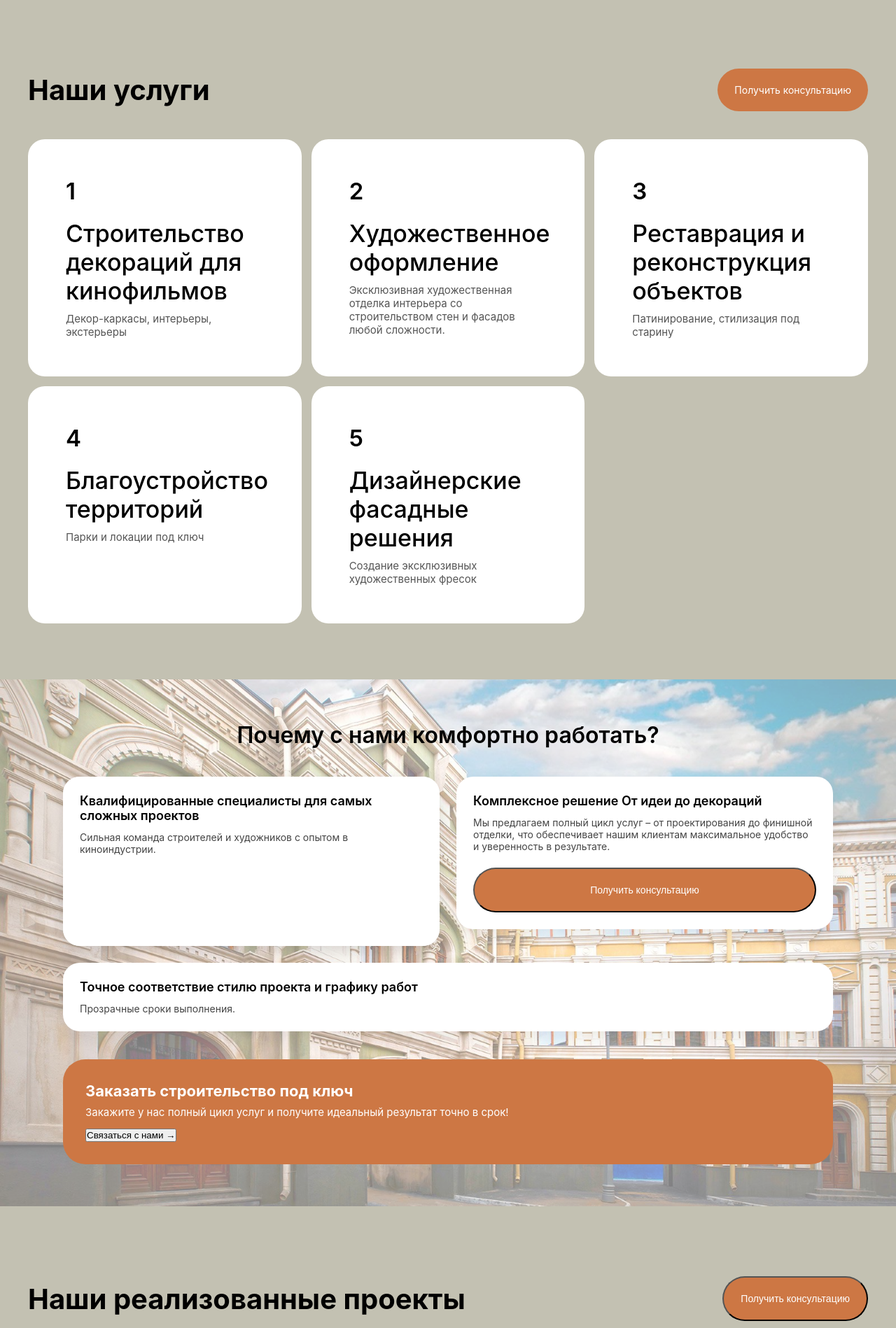
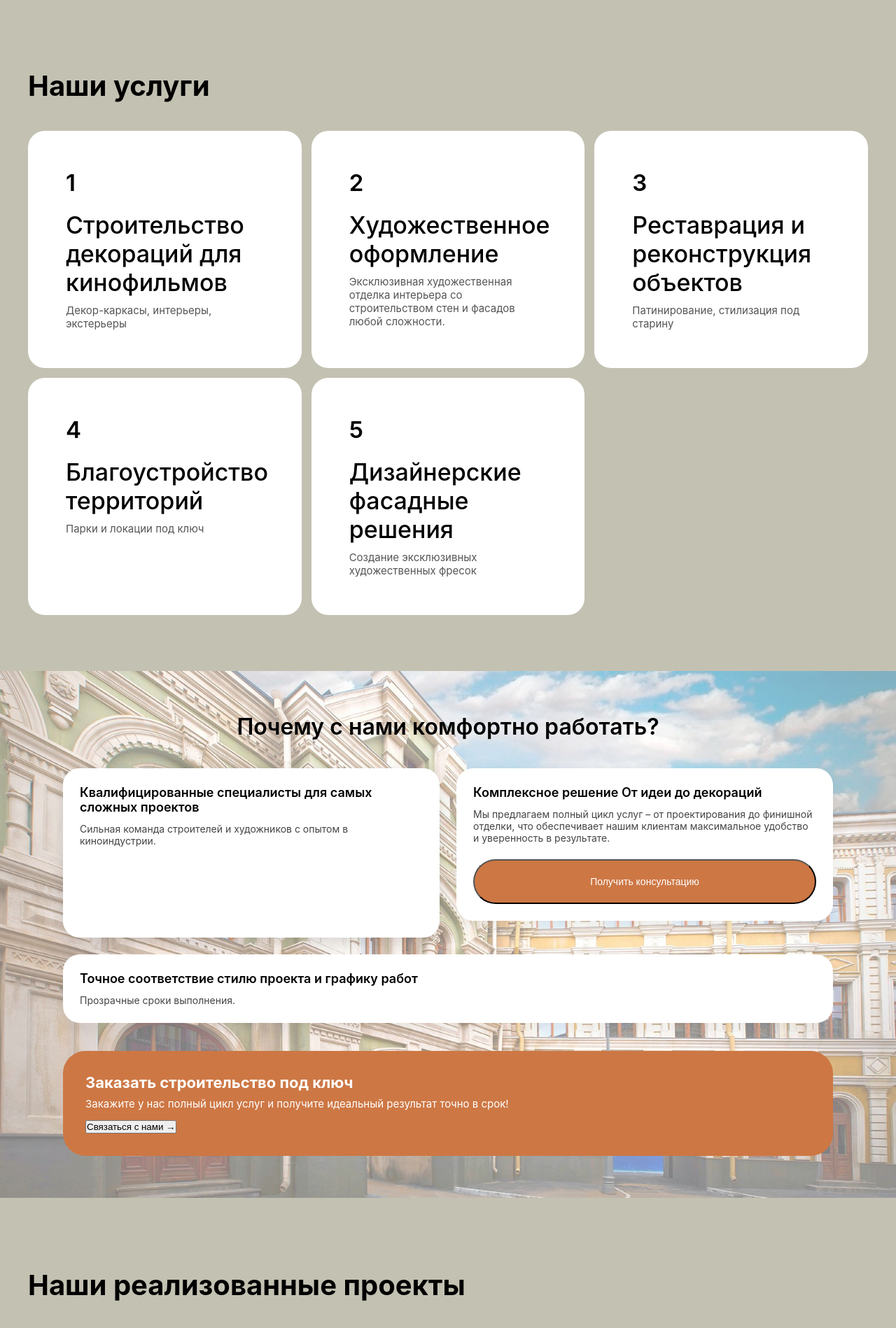
Before and after one commit to AkbarAckerman/movie-decor-site, a React (Create React App) app: page / in a window 1280 px wide. Shown: the part 762-2660 px from the top of the page at 70% size. Built offline with nearby package versions, Linux system fonts and the light colour scheme.

Commit message:
removing buttons

```diff
--- a/src/components/Portfolio.js
+++ b/src/components/Portfolio.js
@@ -62,9 +62,9 @@ function Portfolio() {
     <section id="portfolio" className="portfolio">
       <div className="portfolio-header">
         <h2>Наши реализованные проекты</h2>
-        <button className="consult-btn" onClick={() => setIsModalOpen(true)}>
+        {/* <button className="consult-btn" onClick={() => setIsModalOpen(true)}>
           Получить консультацию
-        </button>
+        </button> */}
       </div>
 
       <div className="portfolio-grid">
--- a/src/components/Services.js
+++ b/src/components/Services.js
@@ -57,7 +57,7 @@ function Services() {
     <section id="services" className="services-section">
       <div className="services-header">
         <h2>Наши услуги</h2>
-        <a onClick={() => setIsModalOpen(true)} className="consult-btn">Получить консультацию</a>
+        {/* <a onClick={() => setIsModalOpen(true)} className="consult-btn">Получить консультацию</a> */}
       </div>
 
       <div className="services-grid">
```
